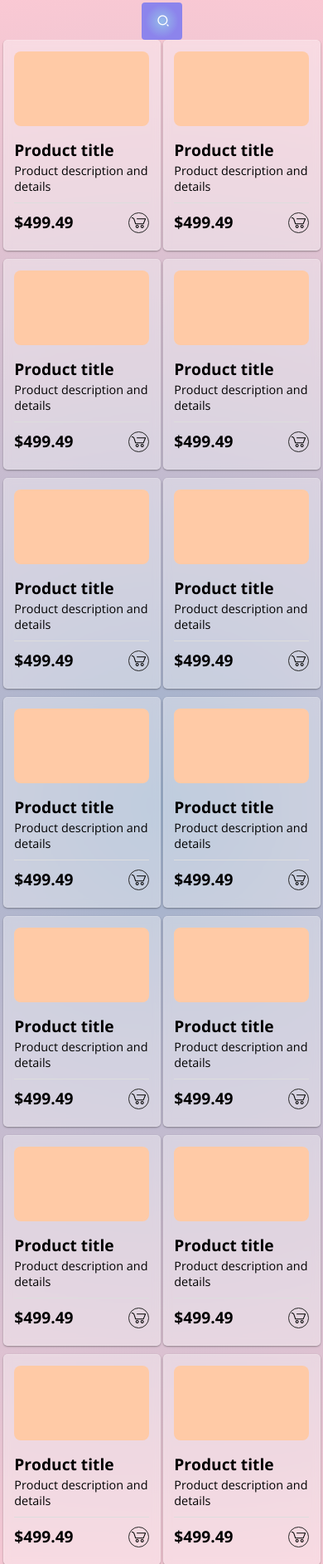
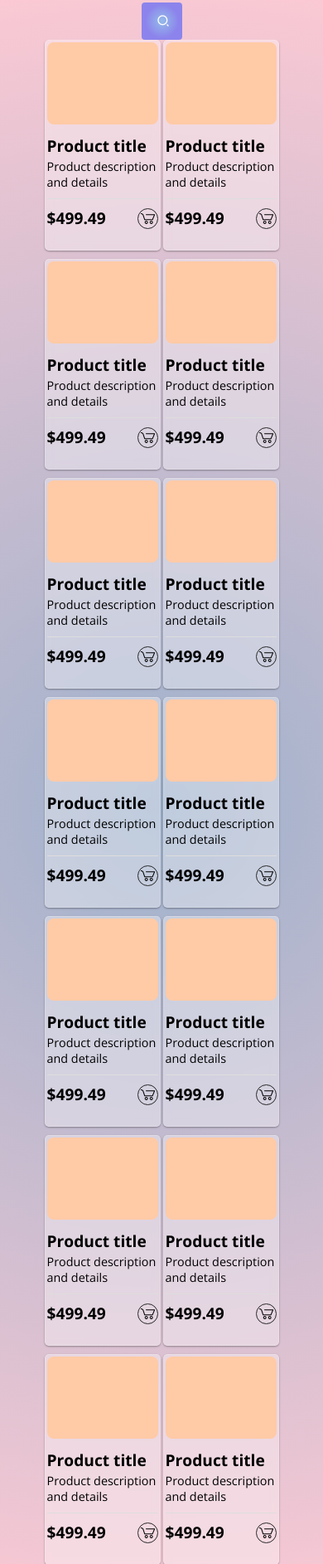
Before and after one commit to himafr/classy, a Node server app: page /products in a window 390 px wide. Shown: the part 56-1941 px from the top of the page at 83% size. Run offline with Node 20, Linux system fonts and the light colour scheme.

Commit message:
editv media

```diff
--- a/public/css/products.css
+++ b/public/css/products.css
@@ -295,4 +295,8 @@ footer{
  .add-card{
    gap: 10px 3px;
    }
+   .card{
+    padding: 2px;
+    width: 140px;
+   }
 }
```
